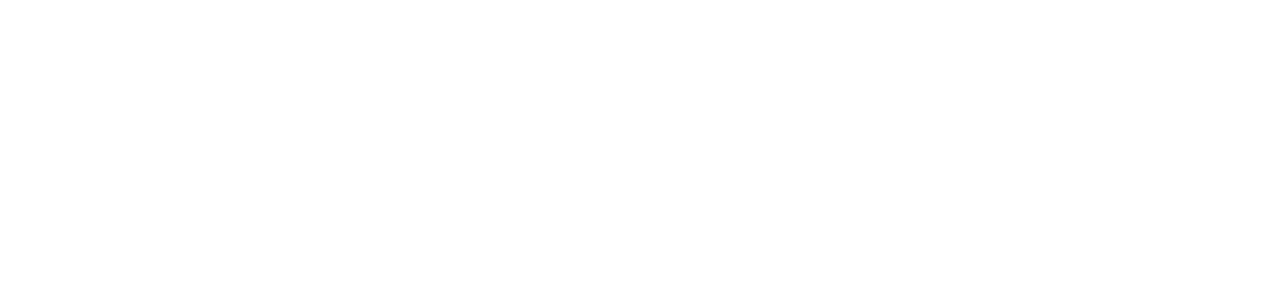
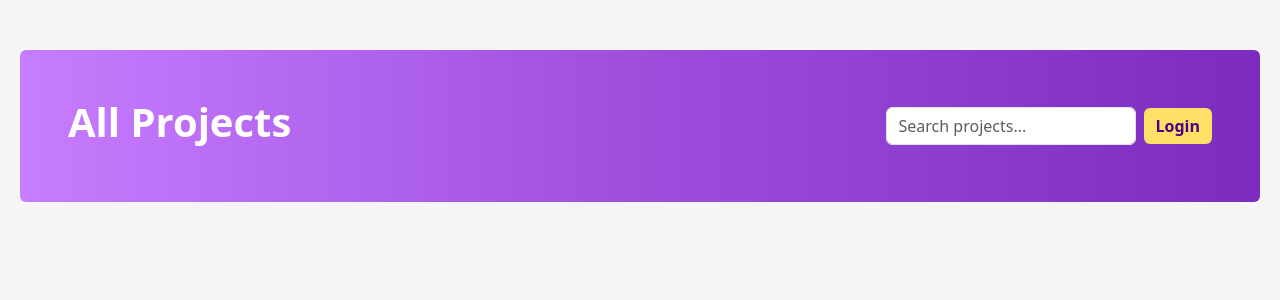
Before and after one commit to damjan214/i-know-it-all-frontend, a React (Create React App) app: page /main in a window 1280 px wide. Before the commit this address had no page. Shown: the top 300 px of the page. Built offline with nearby package versions, Linux system fonts and the light colour scheme.

Commit message:
Initial implementation of main and add-document implementation

```diff
--- a/src/App.css
+++ b/src/App.css
@@ -28,6 +28,79 @@
   color: #61dafb;
 }
 
+/* MainPage styling */
+.main-page-container {
+  padding: 50px 20px;
+  background-color: #f5f5f5;
+  min-height: 100vh;
+}
+
+/* Jumbotron */
+.custom-jumbotron {
+  background: linear-gradient(90deg, #c77dff, #9d4edd, #7b2cbf);
+  color: white;
+  text-align: center;
+}
+
+.jumbotron-title {
+  font-size: 2.5rem;
+  font-weight: bold;
+}
+
+/* Search bar */
+.search-bar {
+  width: 250px;
+  max-width: 100%;
+  margin-right: 10px;
+}
+
+/* Login button */
+.btn-login {
+  background-color: #ffe066;
+  color: #4b0082;
+  font-weight: bold;
+  border: none;
+}
+
+.btn-login:hover {
+  background-color: #ffd43b;
+  color: #4b0082;
+}
+
+/* Project cards */
+.project-card {
+  border: none;
+  border-radius: 15px;
+  transition: transform 0.2s, box-shadow 0.2s;
+}
+
+.project-card:hover {
+  transform: translateY(-5px);
+  box-shadow: 0px 8px 16px rgba(0, 0, 0, 0.2);
+}
+
+.project-card-title {
+  font-size: 1.5rem;
+  color: #5a189a;
+}
+
+.project-card-text {
+  font-size: 1rem;
+  color: #6c757d;
+}
+
+.view-project-button {
+  background-color: #d0bfff;
+  color: #4b0082;
+  border: none;
+  margin-top: auto;
+}
+
+.view-project-button:hover {
+  background-color: #c77dff;
+  color: white;
+}
+
 @keyframes App-logo-spin {
   from {
     transform: rotate(0deg);
--- a/src/App.js
+++ b/src/App.js
@@ -2,6 +2,8 @@ import './App.css';
 import LoginPage from "./auth/login/LoginPage";
 import {BrowserRouter as Router, Routes, Route, Navigate} from 'react-router-dom';
 import RegisterPage from "./auth/register/RegisterPage";
+import MainPage from './pages/MainPage';
+import ManagerAddDocument from './management/ManagerAddDocument';
 
 function App() {
   return (
@@ -12,6 +14,9 @@ function App() {
             } />
           <Route path="/login" element={<LoginPage />} />
           <Route path="/register" element={<RegisterPage />} />
+          <Route path="/main" element={<MainPage />} />
+          <Route path="/add-document" element={<ManagerAddDocument />} />
+          {/* Add more routes as needed */}
         </Routes>
       </Router>
   );
--- a/src/auth/register/RegisterPage.js
+++ b/src/auth/register/RegisterPage.js
@@ -14,13 +14,13 @@ function RegisterPage() {
                 backgroundColor: '#FFFFFF'
             }}
         >
-            <div className="position-absolute top-0 start-0 m-3">
+            <div className="position-absolute top-0 start-0 p-3 mt-4">
                 <a
                     href="/login"
                     className="btn btn-light"
                     style={{ backgroundColor: '#e2ccff', color: 'black', border: 'none', borderRadius: '10px' }}
                 >
-                    &#8592; Back
+                     Back
                 </a>
             </div>
 
--- /dev/null
+++ b/src/management/ManagerAddDocument.js
@@ -0,0 +1,113 @@
+import React, { useState } from 'react';
+// import axios from 'axios';
+import '../App.css'; // Assuming styling is here
+
+function ManagerAddDocument() {
+    const [title, setTitle] = useState('');
+    const [description, setDescription] = useState('');
+    const [materials, setMaterials] = useState([{ type: 'text', content: '' }]);
+
+    const handleMaterialChange = (index, field, value) => {
+        const updatedMaterials = [...materials];
+        updatedMaterials[index][field] = value;
+        setMaterials(updatedMaterials);
+    };
+
+    const addMaterial = (type) => {
+        setMaterials([...materials, { type: type, content: '' }]);
+    };
+
+    const handleSubmit = (e) => {
+        e.preventDefault();
+        const newCourse = {
+            name: title,
+            description: description,
+            materials: materials
+        };
+
+        // axios.post('http://localhost:5000/api/projects', newCourse)
+        //     .then(response => {
+        //         alert('Course added successfully!');
+        //         setTitle('');
+        //         setDescription('');
+        //         setMaterials([{ type: 'text', content: '' }]);
+        //     })
+        //     .catch(error => {
+        //         console.error('Error adding course:', error);
+        //     });
+    };
+
+    return (
+        <div className="container my-5">
+            <h1 className="text-center mb-4">Add New Course</h1>
+            <form onSubmit={handleSubmit}>
+                <div className="mb-3">
+                    <input
+                        type="text"
+                        className="form-control"
+                        placeholder="Course Title"
+                        value={title}
+                        onChange={(e) => setTitle(e.target.value)}
+                        required
+                    />
+                </div>
+
+                <div className="mb-3">
+                    <textarea
+                        className="form-control"
+                        placeholder="Course Description"
+                        value={description}
+                        onChange={(e) => setDescription(e.target.value)}
+                        rows="3"
+                        required
+                    ></textarea>
+                </div>
+
+                <h4 className="mt-4 mb-3">Course Materials</h4>
+
+                {materials.map((material, index) => (
+                    <div key={index} className="mb-3">
+                        <select
+                            className="form-select mb-2"
+                            value={material.type}
+                            onChange={(e) => handleMaterialChange(index, 'type', e.target.value)}
+                        >
+                            <option value="text">Text</option>
+                            <option value="image">Image URL</option>
+                            <option value="video">Video URL</option>
+                        </select>
+                        {material.type === 'text' ? (
+                            <textarea
+                                className="form-control"
+                                placeholder="Enter text content..."
+                                value={material.content}
+                                onChange={(e) => handleMaterialChange(index, 'content', e.target.value)}
+                                rows="3"
+                                required
+                            ></textarea>
+                        ) : (
+                            <input
+                                type="url"
+                                className="form-control"
+                                placeholder={`Enter ${material.type} URL...`}
+                                value={material.content}
+                                onChange={(e) => handleMaterialChange(index, 'content', e.target.value)}
+                                required
+                            />
+                        )}
+                    </div>
+                ))}
+
+                <div className="d-flex justify-content-start gap-2 mb-4">
+                    <button type="button" className="btn btn-secondary" onClick={() => addMaterial('text')}>Add Text</button>
+                    <button type="button" className="btn btn-secondary" onClick={() => addMaterial('image')}>Add Image</button>
+                    <button type="button" className="btn btn-secondary" onClick={() => addMaterial('video')}>Add Video</button>
+                </div>
+
+                <button type="submit" className="btn btn-success w-100">Create Course</button>
+            </form>
+        </div>
+    );
+}
+
+export default ManagerAddDocument;
--- /dev/null
+++ b/src/pages/MainPage.js
@@ -0,0 +1,64 @@
+import React, { useEffect, useState } from 'react';
+// import axios from 'axios';
+import '../App.css'; // Import styles
+
+function MainPage() {
+    const [projects, setProjects] = useState([]);
+    const [searchQuery, setSearchQuery] = useState('');
+
+    // useEffect(() => {
+    //     axios.get('http://localhost:5000/api/projects')
+    //         .then(response => {
+    //             setProjects(response.data);
+    //         })
+    //         .catch(error => {
+    //             console.error('Error fetching projects:', error);
+    //         });
+    // }, []);
+
+    const handleSearchChange = (e) => {
+        setSearchQuery(e.target.value);
+    };
+
+    const filteredProjects = projects.filter(project =>
+        project.name.toLowerCase().includes(searchQuery.toLowerCase())
+    );
+
+    return (
+        <div className="main-page-container">
+            {/* Jumbotron */}
+            <div className="jumbotron custom-jumbotron mb-5 p-5 rounded">
+                <div className="d-flex justify-content-between align-items-center flex-wrap">
+                    <h1 className="jumbotron-title">All Projects</h1>
+                    <div className="d-flex align-items-center mt-3 mt-md-0">
+                        <input
+                            type="text"
+                            className="form-control me-2 search-bar"
+                            placeholder="Search projects..."
+                            value={searchQuery}
+                            onChange={handleSearchChange}
+                        />
+                        <a href="/login" className="btn btn-login">Login</a>
+                    </div>
+                </div>
+            </div>
+
+            {/* Projects */}
+            <div className="row justify-content-center">
+                {filteredProjects.map(project => (
+                    <div key={project.id} className="col-md-4 mb-4 d-flex">
+                        <div className="card project-card shadow-sm w-100">
+                            <div className="card-body d-flex flex-column">
+                                <h5 className="card-title project-card-title">{project.name}</h5>
+                                <p className="card-text project-card-text">{project.description}</p>
+                                <a href={`/projects/${project.id}`} className="btn view-project-button">View Project</a>
+                            </div>
+                        </div>
+                    </div>
+                ))}
+            </div>
+        </div>
+    );
+}
+
+export default MainPage;
```
Also changed, not shown: package.json (+6 -2 lines), 1 other file (tests, documents, lock files or other folders).
